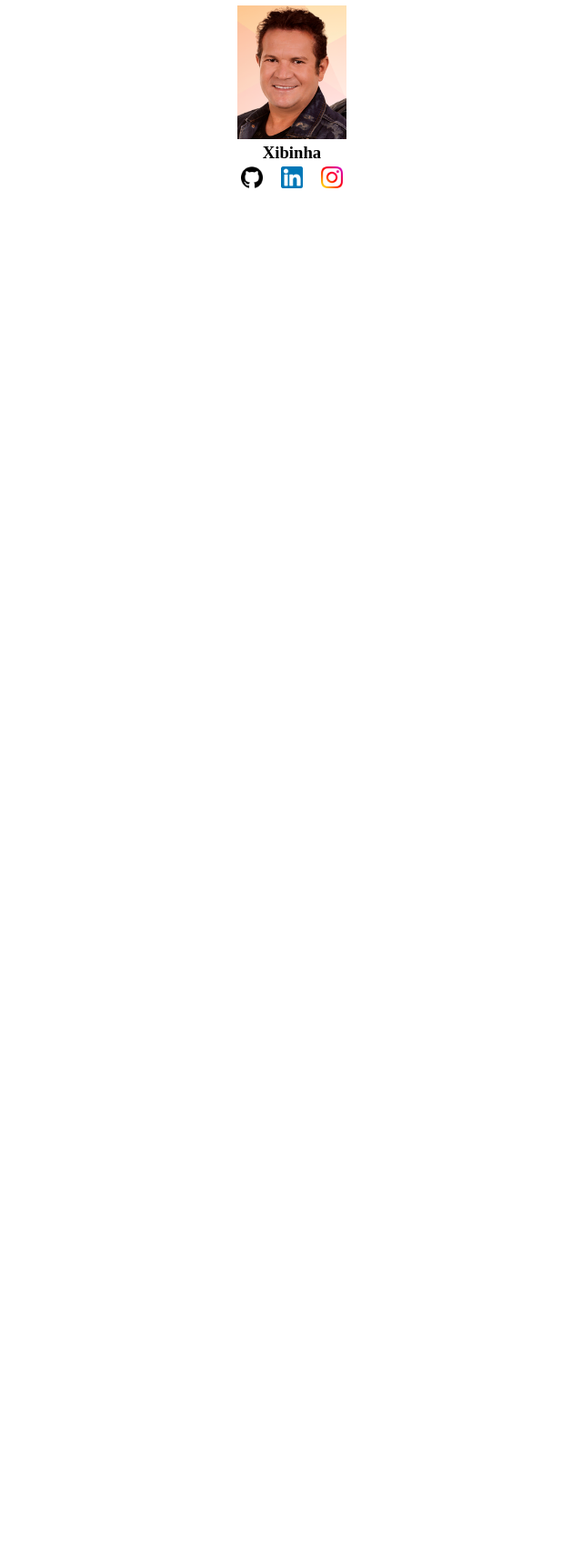
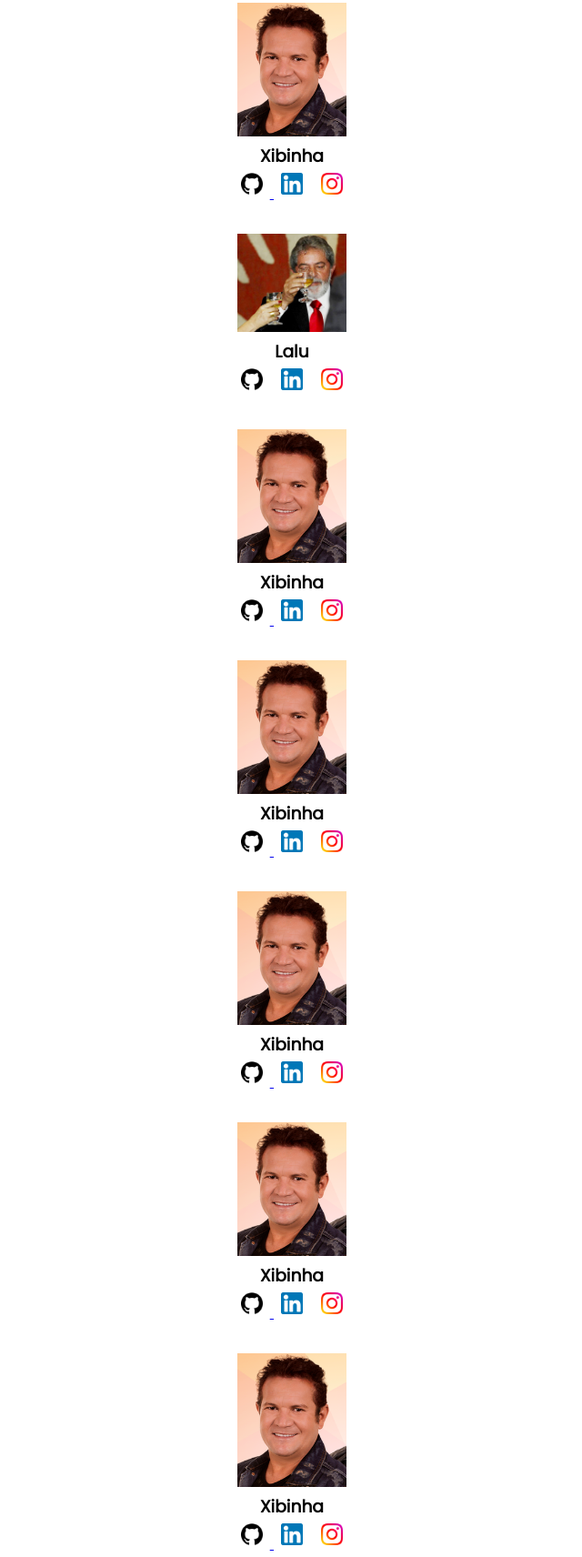
Before and after one commit to CorreiaFabiano/site-criativo-alura, a plain HTML site: page site-criativo-alura-main/bano/site-criativo-alura/index.html in a window 1280 px wide. Shown: the part 726-2438 px from the top of the page at 91% size, without its empty margins (319-959 px from the left). Before the commit the page ends 957 px from the top, so only its background shows below. Drawn offline with Linux system fonts and the light colour scheme.

Commit message:
Add files via upload

```diff
--- a/site-criativo-alura-main/bano/site-criativo-alura/index.html
+++ b/site-criativo-alura-main/bano/site-criativo-alura/index.html
@@ -30,21 +30,72 @@
     <section class="estudante">
         <h2 class="estudante-titulo">Quem são nossos estudantes?</h2>
         <div class="estudante-div">
+        <span></span>
             <img class="estudante-imagem" src="ribamar.jpeg" alt="foto do marcelo">
             <h3 class="estudante-nome">Pelé</h3>
-            <img class="estudante-icone" src="github.png" alt="icone github">
-            <img class="estudante-icone" src="linkedin.png" alt="icone linkedin">
-            <img class="estudante-icone" src="instagam.png" alt="icone instagram">
+            <a href="https://github.com/ribamar"><img class="estudante-icone" src="github.png" alt="icone github">
+            <a href="https://linkedin.com//ribamar"></a><img class="estudante-icone" src="linkedin.png" alt="icone linkedin">
+            <a href="https://instagram.com//ribamar"></a><img class="estudante-icone" src="instagam.png" alt="icone instagram">
         </div>
         <div class="estudante-div">
             <img class="estudante-imagem" src="chimbinha.png" alt="foto do marcelo">
             <h3 class="estudante-nome">Xibinha</h3>
-            <img class="estudante-icone" src="github.png" alt="icone github">
-            <img class="estudante-icone" src="linkedin.png" alt="icone linkedin">
-            <img class="estudante-icone" src="instagam.png" alt="icone instagram">
+            <a href="https://github.com/chimbinha"><img class="estudante-icone" src="github.png" alt="icone github">
+            <a href="https://linkedin.com//chimbinha"></a><img class="estudante-icone" src="linkedin.png" alt="icone linkedin">
+            <a href="https://instagram.com//chimbinha"></a><img class="estudante-icone" src="instagam.png" alt="icone instagram">
         </div>
+        <div class="estudante-div">
+            <img class="estudante-imagem" src="09.jpg" alt="Lalu">
+            <h3 class="estudante-nome">Lalu</h3>
+            <a href="https://github.com/LizandraDuarte40"><img class="estudante-icone" src="github.png" alt="icone github"></a>
+            <a href="https://www.linkedin.com/in/lizandrarlm-duarte/"><img class="estudante-icone" src="linkedin.png" alt="icone linkedin"></a>
+            <a href="https://www.instagram.com/lizandrarlm"><img class="estudante-icone" src="instagam.png" alt="icone instagram"></a>
+        </div>
+        <span></span>
+        <span></span>
+        <div class="estudante-div">
+            <img class="estudante-imagem" src="chimbinha.png" alt="foto do marcelo">
+            <h3 class="estudante-nome">Xibinha</h3>
+            <a href="https://github.com/chimbinha"><img class="estudante-icone" src="github.png" alt="icone github">
+            <a href="https://linkedin.com//chimbinha"></a><img class="estudante-icone" src="linkedin.png" alt="icone linkedin">
+            <a href="https://instagram.com//chimbinha"></a><img class="estudante-icone" src="instagam.png" alt="icone instagram">
+        </div>
+        <div class="estudante-div">
+            <img class="estudante-imagem" src="chimbinha.png" alt="foto do marcelo">
+            <h3 class="estudante-nome">Xibinha</h3>
+            <a href="https://github.com/chimbinha"><img class="estudante-icone" src="github.png" alt="icone github">
+            <a href="https://linkedin.com//chimbinha"></a><img class="estudante-icone" src="linkedin.png" alt="icone linkedin">
+            <a href="https://instagram.com//chimbinha"></a><img class="estudante-icone" src="instagam.png" alt="icone instagram">
+        </div>
+        <div class="estudante-div">
+            <img class="estudante-imagem" src="chimbinha.png" alt="foto do marcelo">
+            <h3 class="estudante-nome">Xibinha</h3>
+            <a href="https://github.com/chimbinha"><img class="estudante-icone" src="github.png" alt="icone github">
+            <a href="https://linkedin.com//chimbinha"></a><img class="estudante-icone" src="linkedin.png" alt="icone linkedin">
+            <a href="https://instagram.com//chimbinha"></a><img class="estudante-icone" src="instagam.png" alt="icone instagram">
+        </div>
+        <span></span>
+        <span></span>
+        <div class="estudante-div">
+            <img class="estudante-imagem" src="chimbinha.png" alt="foto do marcelo">
+            <h3 class="estudante-nome">Xibinha</h3>
+            <a href="https://github.com/chimbinha"><img class="estudante-icone" src="github.png" alt="icone github">
+            <a href="https://linkedin.com//chimbinha"></a><img class="estudante-icone" src="linkedin.png" alt="icone linkedin">
+            <a href="https://instagram.com//chimbinha"></a><img class="estudante-icone" src="instagam.png" alt="icone instagram">
+        </div>
+        <div class="estudante-div">
+            <img class="estudante-imagem" src="chimbinha.png" alt="foto do marcelo">
+            <h3 class="estudante-nome">Xibinha</h3>
+            <a href="https://github.com/chimbinha"><img class="estudante-icone" src="github.png" alt="icone github">
+            <a href="https://linkedin.com//chimbinha"></a><img class="estudante-icone" src="linkedin.png" alt="icone linkedin">
+            <a href="https://instagram.com//chimbinha"></a><img class="estudante-icone" src="instagam.png" alt="icone instagram">
+        </div>
+
+    </div>
     </section>
+    <footer class="rodape">
+        <img class="rodape-imagem"src="alurastart logo.png" alt="logo da alura start">
+    </footer>
 
 </body>
-
 </html>
--- a/site-criativo-alura-main/bano/site-criativo-alura/style.css
+++ b/site-criativo-alura-main/bano/site-criativo-alura/style.css
@@ -1,6 +1,9 @@
 *{
     margin: 0;
     padding: 0;
+}
+body {
+    font-family: 'Poppins', sans-serif;
 }
 .cabecalho {
     background-color: #222831;
@@ -11,7 +14,7 @@
     padding: 24px 0;
 }
 .cabecalho-imagem{
-    width: 20%;
+    width: 10%;
 }
 .cabecalho-lista-item{
     display: inline-block;
@@ -22,8 +25,8 @@
     width: 25%;
 }
 .escola{
-    background-image: linear-gradient(rgb(16, 1, 81), rgb(146, 14, 14)) ;
-    color: #ffffff;
+    background-image: linear-gradient(#424E61,#16CFF8);
+    color:rgb(0, 0, 0);
     display: flex;
     justify-content: center;
     align-items: center;
```
Also changed, not shown: site-criativo-alura-main/bano/site-criativo-alura/09.jpg (added).
